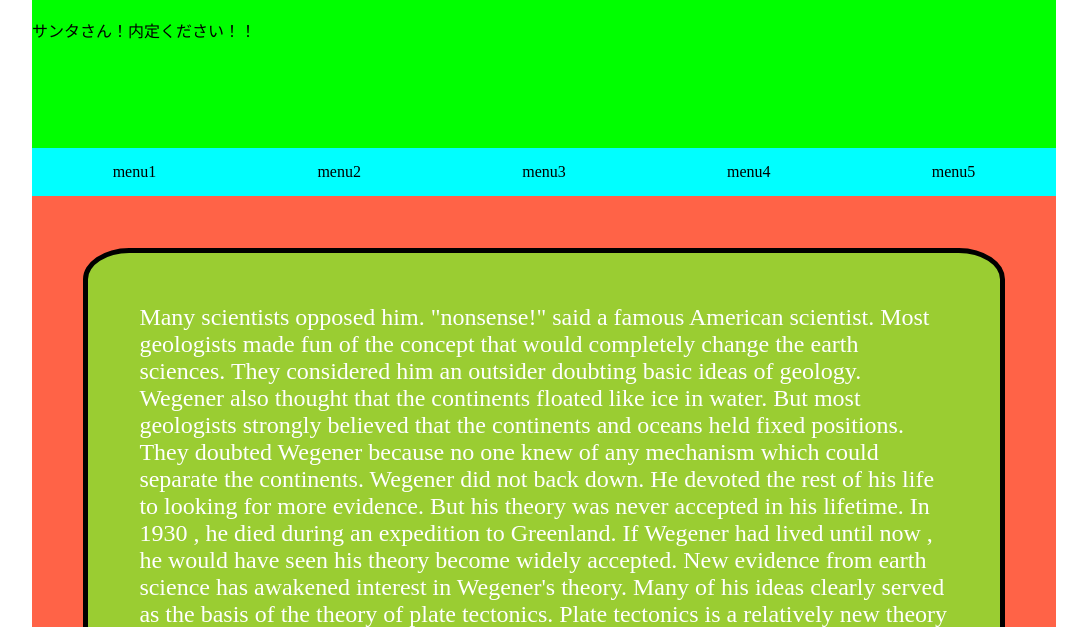
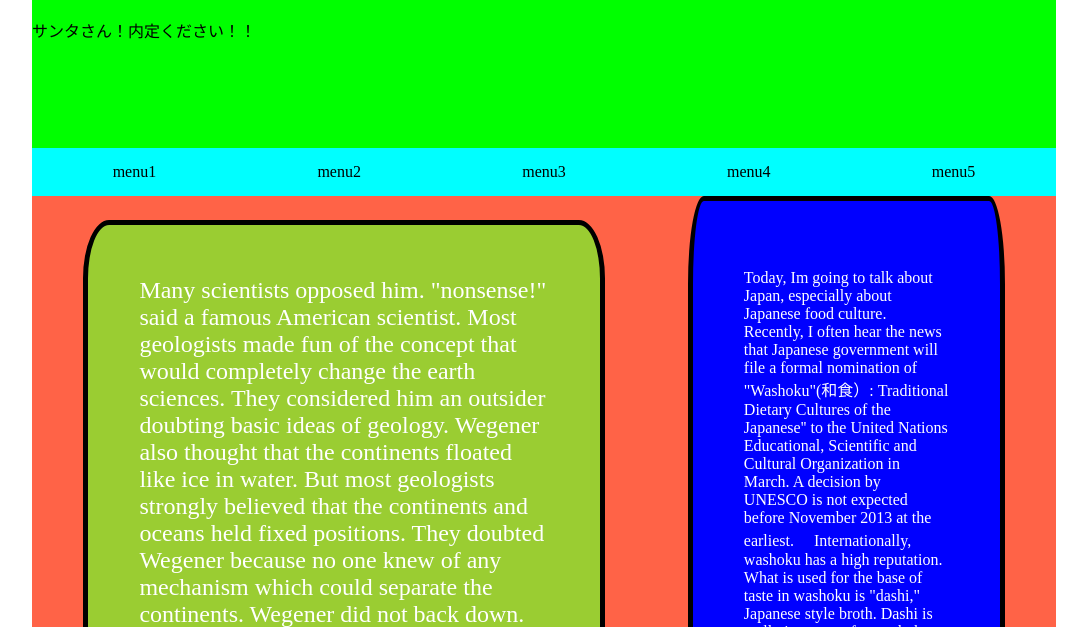
Before and after one commit to kazuko0811/gittest1224, a plain HTML site: page index.html in a window 1280 px wide. Shown: the part 173-800 px from the top of the page, without its empty margins (96-1183 px from the left). Drawn offline with Linux system fonts and the light colour scheme.

Commit message:
sidebar3

```diff
--- a/style.css
+++ b/style.css
@@ -55,9 +55,10 @@ ul {
 	color: #fff;
 	font-size: 1.5em;
 	padding: 5%;
-	margin: 5%;
+	margin-left: 5%;
 	border: 5px solid #000;
 	border-radius: 5%;
+	width: 40%;
 	float:left;
 }
 
@@ -69,8 +70,9 @@ ul {
 	color: #fff;
 	border: 5px solid #000;
 	border-radius: 5%;
-	margin: 5%;
+	margin-right: 5%;
 	padding: 5%;
+	width: 20%;
 	float: right;
 }
 
```
